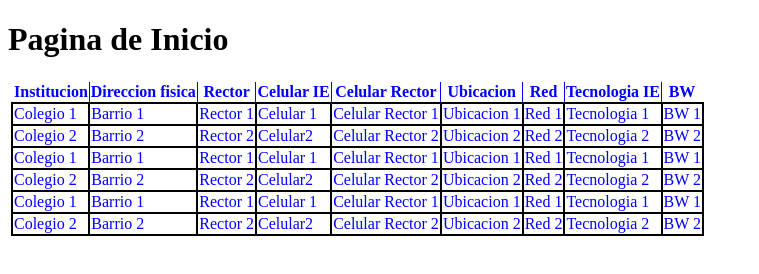
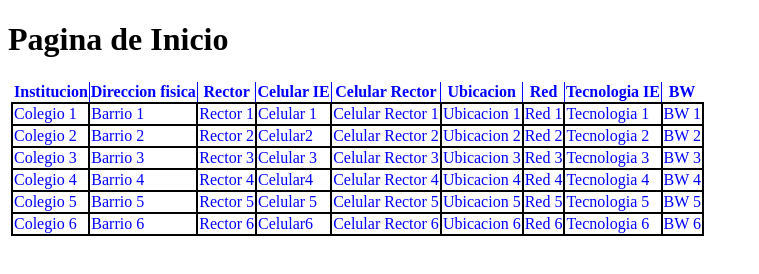
Before and after one commit to cpardog/colegios, a plain HTML site: page index.html in a window 1280 px wide. Shown: the full height of the page, 0-759 px from the left. Drawn offline with Linux system fonts and the light colour scheme.

Commit message:
Update index.html
Algunas actualizaciones

```diff
--- a/index.html
+++ b/index.html
@@ -46,50 +46,50 @@
             <td>BW 2</td>
         </tr>
         <tr>
-            <td>Colegio 1</td>
-            <td>Barrio 1</td>
-            <td>Rector 1</td>
-            <td>Celular 1</td>
-            <td>Celular Rector 1</td>
-            <td>Ubicacion 1</td>
-            <td>Red 1</td>
-            <td>Tecnologia 1</td>
-            <td>BW 1</td>
+            <td>Colegio 3</td>
+            <td>Barrio 3</td>
+            <td>Rector 3</td>
+            <td>Celular 3</td>
+            <td>Celular Rector 3</td>
+            <td>Ubicacion 3</td>
+            <td>Red 3</td>
+            <td>Tecnologia 3</td>
+            <td>BW 3</td>
         </tr>
 
         <tr>
-            <td>Colegio 2</td>
-            <td>Barrio 2</td>
-            <td>Rector 2</td>
-            <td>Celular2</td>
-            <td>Celular Rector 2</td>
-            <td>Ubicacion 2</td>
-            <td>Red 2</td>
-            <td>Tecnologia 2</td>
-            <td>BW 2</td>
+            <td>Colegio 4</td>
+            <td>Barrio 4</td>
+            <td>Rector 4</td>
+            <td>Celular4</td>
+            <td>Celular Rector 4</td>
+            <td>Ubicacion 4</td>
+            <td>Red 4</td>
+            <td>Tecnologia 4</td>
+            <td>BW 4</td>
         </tr>
         <tr>
-            <td>Colegio 1</td>
-            <td>Barrio 1</td>
-            <td>Rector 1</td>
-            <td>Celular 1</td>
-            <td>Celular Rector 1</td>
-            <td>Ubicacion 1</td>
-            <td>Red 1</td>
-            <td>Tecnologia 1</td>
-            <td>BW 1</td>
+            <td>Colegio 5</td>
+            <td>Barrio 5</td>
+            <td>Rector 5</td>
+            <td>Celular 5</td>
+            <td>Celular Rector 5</td>
+            <td>Ubicacion 5</td>
+            <td>Red 5</td>
+            <td>Tecnologia 5</td>
+            <td>BW 5</td>
         </tr>
 
         <tr>
-            <td>Colegio 2</td>
-            <td>Barrio 2</td>
-            <td>Rector 2</td>
-            <td>Celular2</td>
-            <td>Celular Rector 2</td>
-            <td>Ubicacion 2</td>
-            <td>Red 2</td>
-            <td>Tecnologia 2</td>
-            <td>BW 2</td>
+            <td>Colegio 6</td>
+            <td>Barrio 6</td>
+            <td>Rector 6</td>
+            <td>Celular6</td>
+            <td>Celular Rector 6</td>
+            <td>Ubicacion 6</td>
+            <td>Red 6</td>
+            <td>Tecnologia 6</td>
+            <td>BW 6</td>
         </tr>
     </table>
 
```
